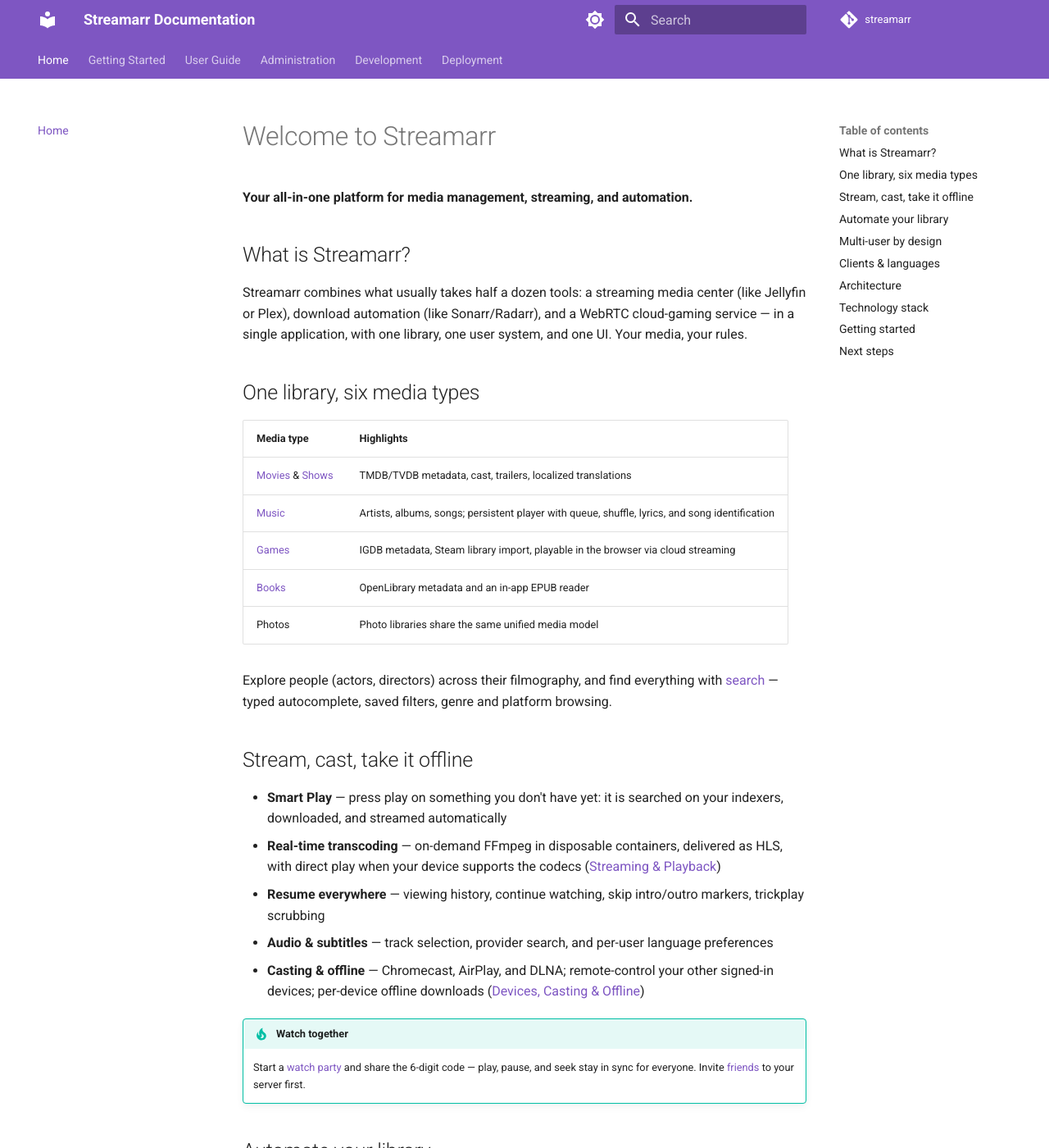
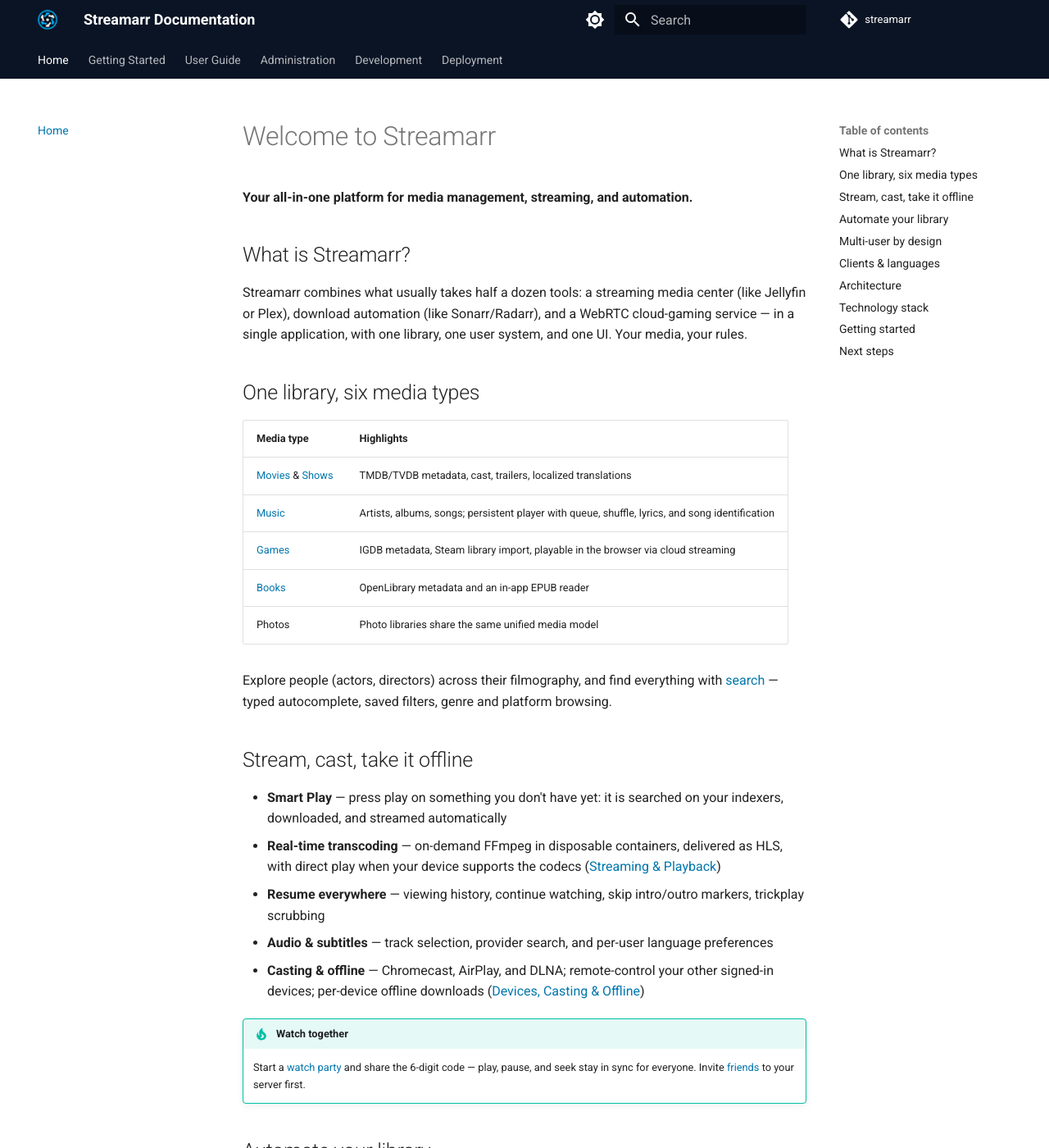
Before and after one commit to luebke-dev/streamarr, an MkDocs documentation site: the page built from docs/docs/index.md, in a window 1280 px wide and 1400 px high. Shown: the whole window at 82% size. Built offline with MkDocs 1.6.1 and Material for MkDocs 9.7.7, drawn with Linux system fonts in a browser that asks for light colours; comment, search, counter and statistics services are not loaded.

Commit message:
docs: replace default purple palette with Streamarr brand colors
Navy/cyan taken from the app logo; adds real logo and favicon.

Claude-Session: https://claude.ai/code/session_014x9yzWGzg47xh9TBq4zePz

```diff
--- /dev/null
+++ b/docs/docs/stylesheets/extra.css
@@ -0,0 +1,26 @@
+/* Streamarr brand colors, taken from the app logo:
+   navy #050a14, cyan #00b4ff */
+
+:root {
+  /* Header / primary surfaces: navy */
+  --md-primary-fg-color: #0a1424;
+  --md-primary-fg-color--light: #16263f;
+  --md-primary-fg-color--dark: #050a14;
+  /* Accent (hover, focus, active states): brand cyan */
+  --md-accent-fg-color: #00b4ff;
+  --md-accent-fg-color--transparent: #00b4ff1a;
+}
+
+/* Light mode: brand cyan is too light for text on white,
+   so links use a darkened cyan that keeps WCAG AA contrast */
+[data-md-color-scheme="default"] {
+  --md-typeset-a-color: #0076ad;
+}
+
+[data-md-color-scheme="slate"] {
+  --md-hue: 215;
+  --md-typeset-a-color: #00b4ff;
+  --md-default-bg-color: #0b131f;
+  --md-footer-bg-color: #050a14;
+  --md-footer-bg-color--dark: #030710;
+}
--- a/docs/mkdocs.yml
+++ b/docs/mkdocs.yml
@@ -9,18 +9,20 @@ repo_url: https://github.com/luebke-dev/streamarr
 theme:
   name: material
   language: en
+  logo: assets/logo.png
+  favicon: assets/favicon.ico
   palette:
     # Palette toggle for light mode
     - scheme: default
-      primary: deep purple
-      accent: purple
+      primary: custom
+      accent: custom
       toggle:
         icon: material/brightness-7
         name: Switch to dark mode
     # Palette toggle for dark mode
     - scheme: slate
-      primary: deep purple
-      accent: purple
+      primary: custom
+      accent: custom
       toggle:
         icon: material/brightness-4
         name: Switch to light mode
@@ -118,3 +120,6 @@ extra:
       link: https://github.com/luebke-dev/streamarr
 
 copyright: Copyright &copy; 2024&ndash;2026 Streamarr Team
+
+extra_css:
+  - stylesheets/extra.css
```
Also changed, not shown: docs/docs/assets/favicon.ico (added), docs/docs/assets/logo.png (added).
